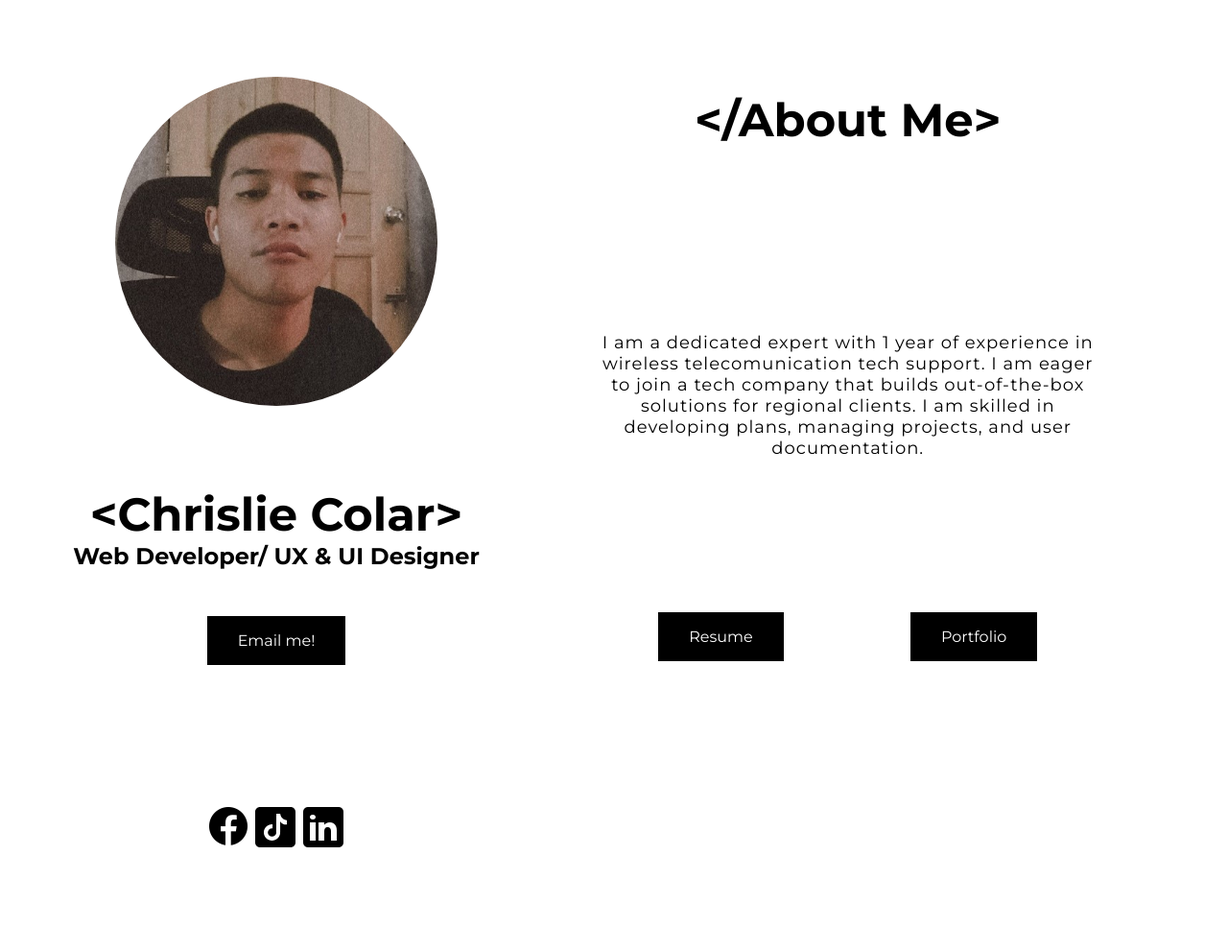
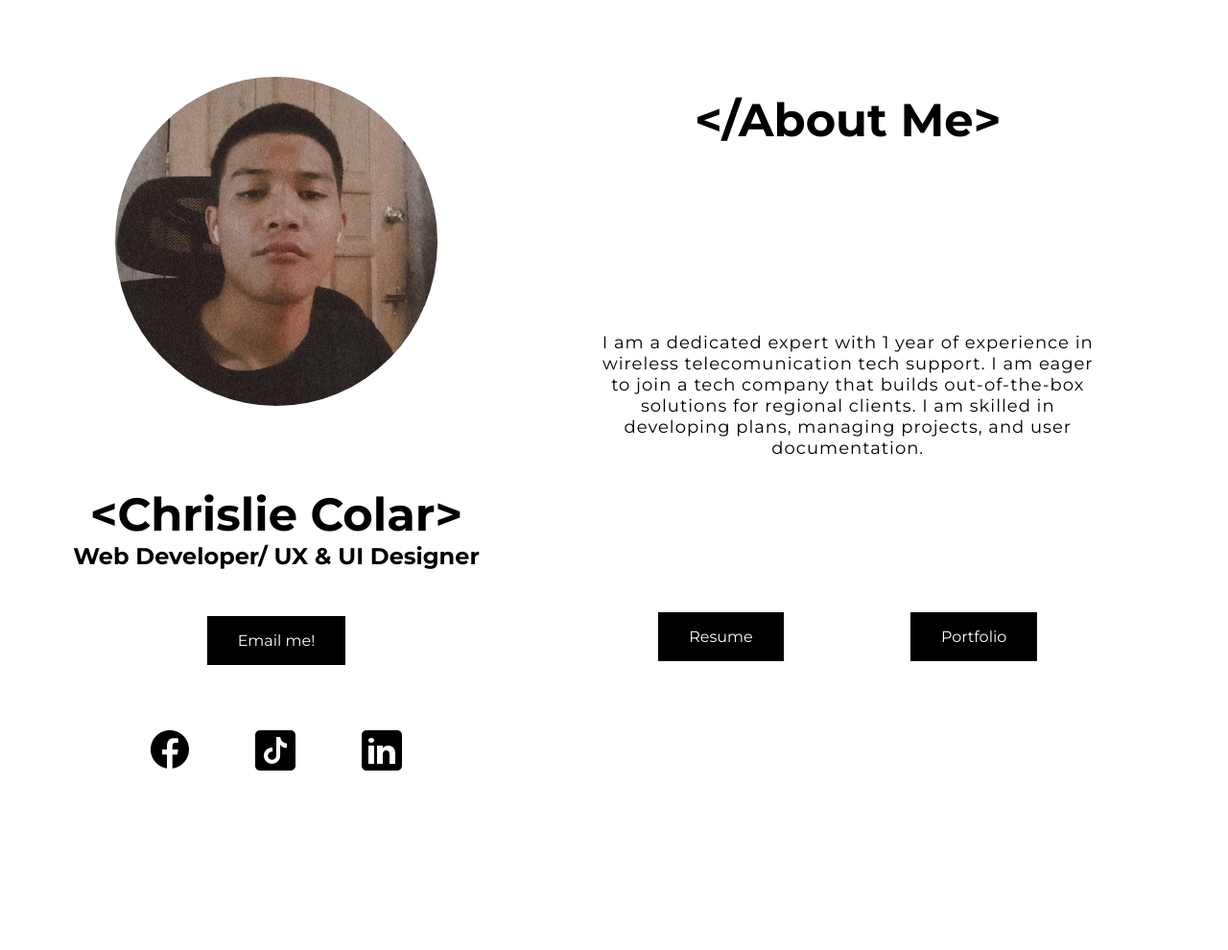
Before and after one commit to CColar1/colarchris, a plain HTML site: page index.html in a window 1280 px wide. Shown: the whole page at 96% size. After the commit the page ends 939 px from the top, so only its background shows below. Drawn offline with Linux system fonts and the light colour scheme.

Commit message:
Update index.html

```diff
--- a/index.html
+++ b/index.html
@@ -21,7 +21,7 @@
             <h1>&lt;Chrislie Colar&gt;</h1>
             <h2>Web Developer/ UX & UI Designer</h2>
             <a href="mailto: colrchrislie@gmail.com" class="email">Email me!</a>
-            <div class="icons">
+            <div class="icon">
                 <div class="icons">
                     <a target="_blank" href="https://www.facebook.com/colrchrislie"><img
                             src="images/icons8-facebook-48.png" alt="facebook"></a>
```
